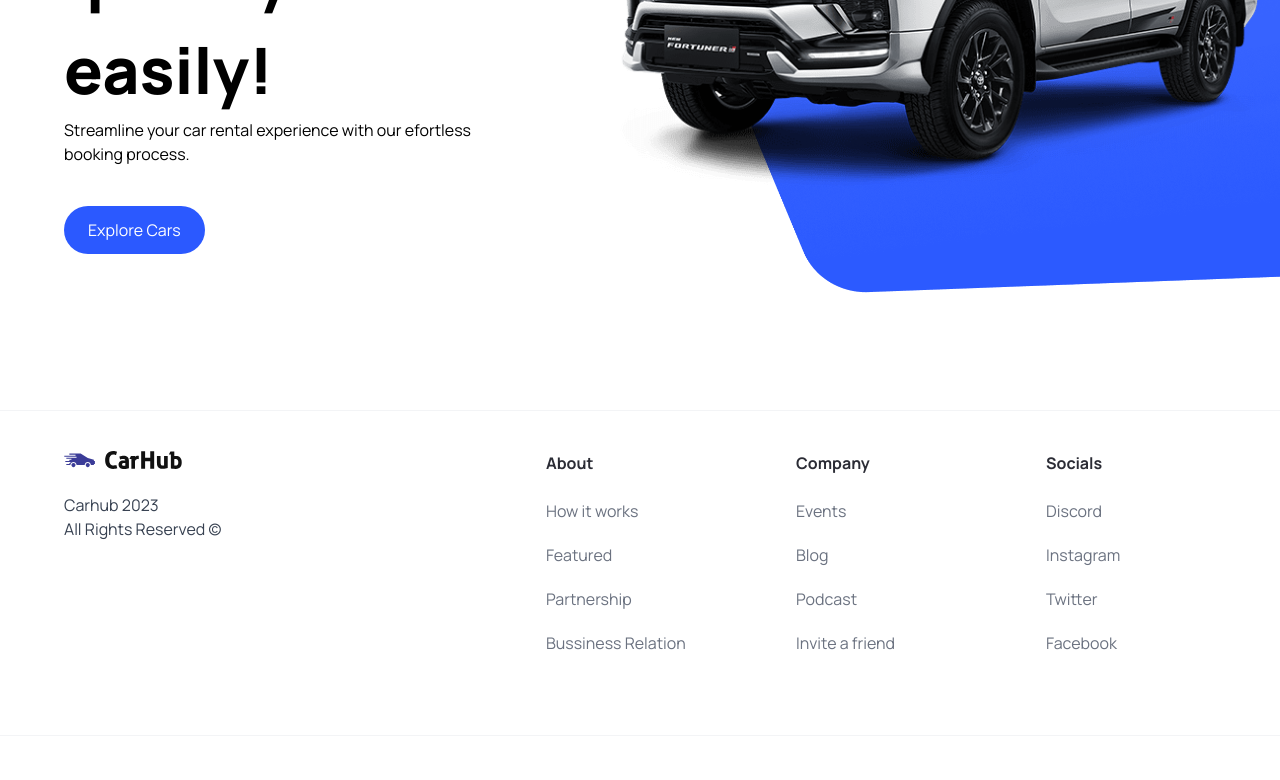
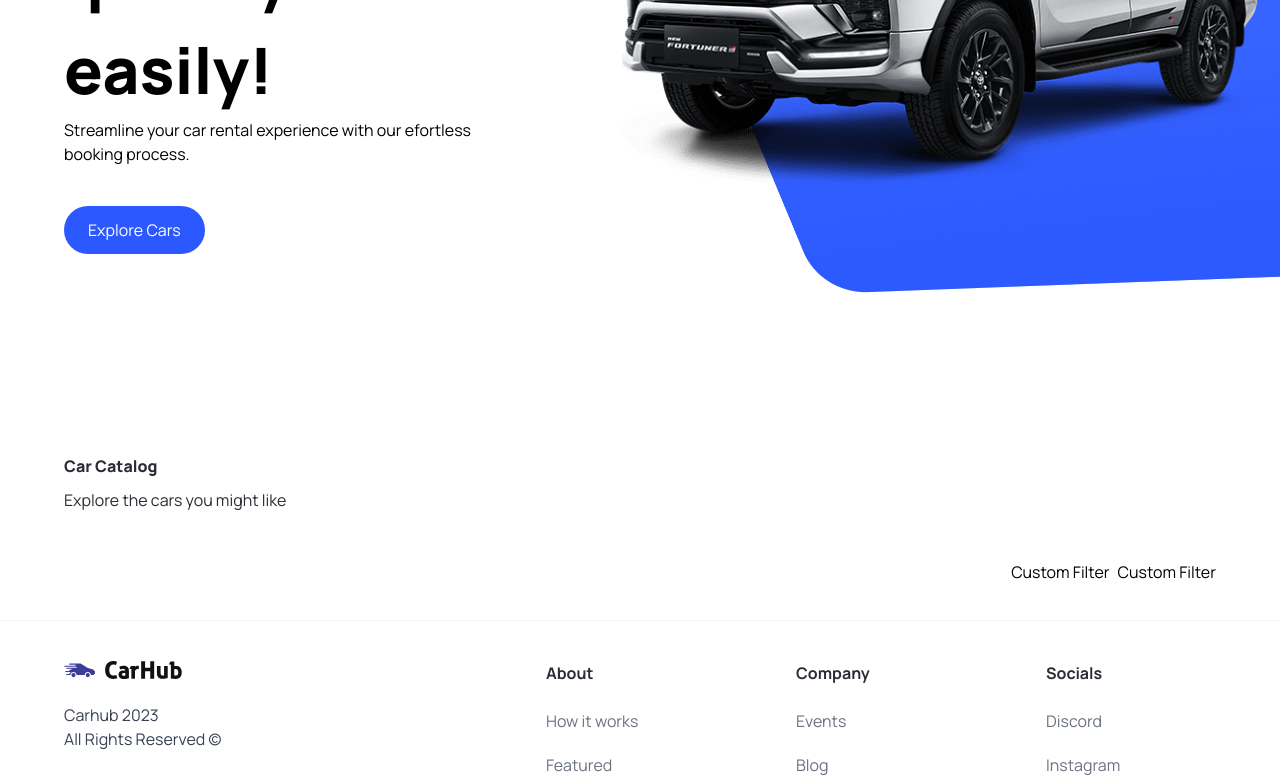
Before and after one commit to russellw999/car-showcase, a Next.js app: page / in a window 1280 px wide. Shown: the part 410-1190 px from the top of the page. Built offline with nearby package versions, Linux system fonts and the light colour scheme.

Commit message:
min 57 prior to implement ComBox from Headless UI

```diff
--- a/app/page.tsx
+++ b/app/page.tsx
@@ -1,10 +1,27 @@
 import Image from 'next/image'
 import Hero from '@/components/Hero'
+import { CustomButton, SearchBar, CustomFilter } from '@/components'
 export default function Home() {
   return (
     <main className="overflow-hidden">
        <Hero />
 
+      <div className='mt-12 padding-x padding-y
+           max-width' id='discover'>
+          <div className='home__text-container'>
+            <h1 className="text-4x1 font-extrabold">Car Catalog</h1>
+            <p>Explore the cars you might like</p>
+          </div>
+
+          <div className="home__filters">
+            <SearchBar />
+
+            <div className="home__filter-container">
+              <CustomFilter title="fuel"/>
+              <CustomFilter title="year"/>
+            </div>
+          </div>
+       </div>
     </main>
   )
 }
--- /dev/null
+++ b/components/CustomFilter.tsx
@@ -0,0 +1,10 @@
+
+const CustomFilter = () => {
+  return (
+    <div>
+      Custom Filter
+    </div>
+  );
+}
+
+export default CustomFilter;
--- /dev/null
+++ b/components/SearchBar.tsx
@@ -0,0 +1,30 @@
+
+'use client';
+import { useState } from 'react';
+
+// import SearchManufacturer from "./SearchManufacturer";
+import { SearchManufacturer } from './'
+const SearchBar = () => {
+
+    const  [manufacturer, setManufacturer] = useState('');
+
+    const handleSearch = () => {
+
+    }
+
+
+
+  return (
+    <form className="searchBar"
+          onSubmit={handleSearch}>
+      <div className="searchbar__item">
+        <SearchManufacturer
+               manufacturer={manufacturer}
+               setManufacturer={setManufacturer}
+               />
+      </div>
+    </form>
+  );
+}
+
+export default SearchBar;
--- /dev/null
+++ b/components/SearchManufacturer.tsx
@@ -0,0 +1,11 @@
+import { SearchManufacturerProps } from "@/types";
+
+const SearchManufacturer = ({manufacturer, setManufacturer}: SearchManufacturerProps) => {
+  return (
+    <div>
+
+    </div>
+  );
+}
+
+export default SearchManufacturer;
--- a/components/index.ts
+++ b/components/index.ts
@@ -2,5 +2,9 @@
 import CustomButton from './CustomButton';
 import Navbar from './Navbar';
 import Footer from './Footer';
+import SearchBar from './SearchBar';
+import CustomFilter from './CustomFilter';
+import SearchManufacturer from './SearchManufacturer';
 
-export {Navbar, Footer, Hero, CustomButton};
+
+export {Navbar, Footer, Hero, CustomButton, SearchBar, CustomFilter, SearchManufacturer};
```
Also changed, not shown: types/index.ts (+8 -0 lines).
